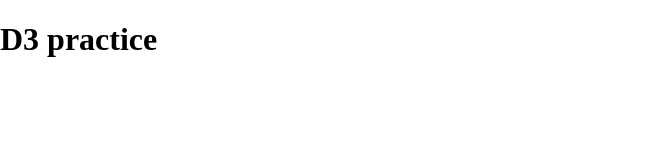
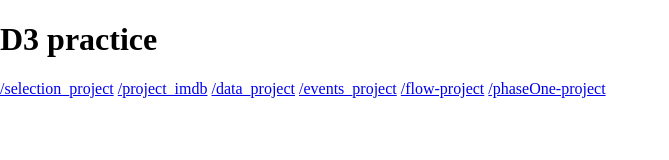
Before and after one commit to nichtsam/d3-practice, a website: page index.html in a window 1280 px wide. Shown: the whole page, without its empty margins (0-669 px from the left). Drawn offline with Linux system fonts and the light colour scheme; files that its build step writes are made by us from their sources.

Commit message:
add a tag content

```diff
--- a/index.html
+++ b/index.html
@@ -12,11 +12,11 @@
   </head>
   <body>
     <h1>D3 practice</h1>
-    <a href="/selection_project/"></a>
-    <a href="/project_imdb/"></a>
-    <a href="/data_project/"></a>
-    <a href="/events_project/"></a>
-    <a href="/flow-project/"></a>
-    <a href="/phaseOne-project/"></a>
+    <a href="/selection_project/">/selection_project</a>
+    <a href="/project_imdb/">/project_imdb</a>
+    <a href="/data_project/">/data_project</a>
+    <a href="/events_project/">/events_project</a>
+    <a href="/flow-project/">/flow-project</a>
+    <a href="/phaseOne-project/">/phaseOne-project</a>
   </body>
 </html>
```
